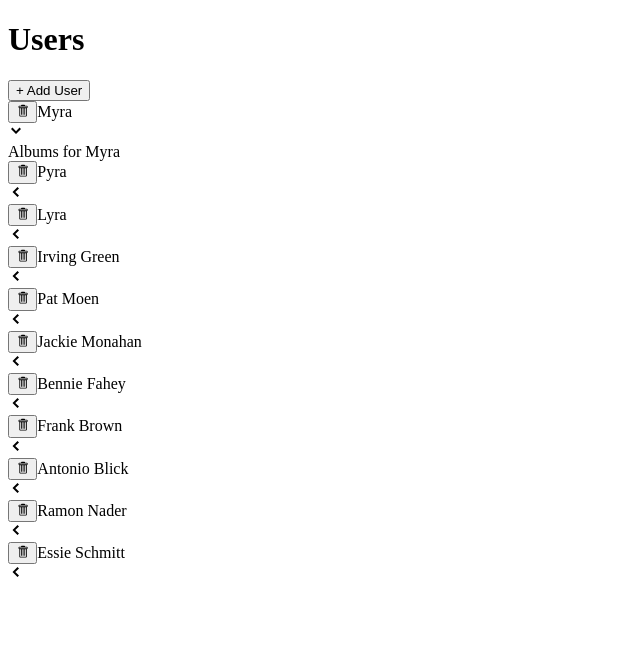
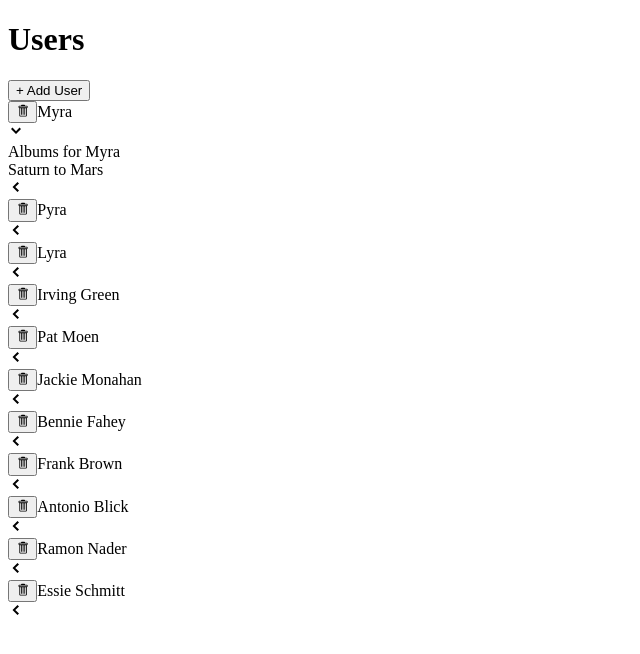
Before and after one commit to AttilaTech01/react-projects-albums, a React (Create React App) app: page / in a window 1280 px wide. Both pictures are taken after a click on the element 640 px from the left and 133 px from the top of the page. Shown: the top 654 px of the page, without its empty margins (0-640 px from the left). Built offline with nearby package versions, Linux system fonts and the light colour scheme; data requests are answered from the project's data file.

Commit message:
fetch and display albums with RTQ

```diff
--- a/db.json
+++ b/db.json
@@ -45,6 +45,12 @@
       "name": "Essie Schmitt"
     }
   ],
-  "albums": [],
+  "albums": [
+    {
+      "id": 78,
+      "title": "Saturn to Mars",
+      "userId": 1
+    }
+  ],
   "photos": []
 }
--- a/src/components/AlbumsList.js
+++ b/src/components/AlbumsList.js
@@ -1,7 +1,29 @@
+import { useFetchAlbumsQuery } from "../store";
+import Skeleton from './Skeleton';
+import ExpandablePanel from './ExpandablePanel';
+//import Button from './Button';
+
 function AlbumsList({ user }) {
+    const { data, error, isLoading } = useFetchAlbumsQuery(user);
+
+    let content;
+    if (isLoading) {
+        content = <Skeleton times={3} className="h-10 w-full" />;
+    } else if (error) {
+        content = <div>Error while fetching data ...</div>;
+    } else {
+        content = data.map((album) => {
+            const header = <div>{album.title}</div>
+            return <ExpandablePanel key={album.id} header={header}>
+                List of photos in the album
+            </ExpandablePanel>
+        })
+    }
+
     return (
         <div>
-            Albums for {user.name}
+            <div>Albums for {user.name}</div>
+            <div>{content}</div>
         </div>
     );
 };
--- /dev/null
+++ b/src/store/apis/albumsApi.js
@@ -0,0 +1,26 @@
+import { createApi, fetchBaseQuery } from '@reduxjs/toolkit/query/react';
+
+const albumsApi = createApi({
+    reducerPath: 'albums',
+    baseQuery: fetchBaseQuery({
+        baseUrl: 'http://localhost:3005'
+    }),
+    endpoints(builder) {
+        return {
+            fetchAlbums: builder.query({
+                query: (user) => {
+                    return {
+                        url: '/albums',
+                        params: {
+                            userId: user.id,
+                        },
+                        method: 'GET'
+                    };
+                }
+            })
+        };
+    }
+});
+
+export const { useFetchAlbumsQuery } = albumsApi;
+export { albumsApi };
--- a/src/store/index.js
+++ b/src/store/index.js
@@ -1,12 +1,22 @@
 import { configureStore } from "@reduxjs/toolkit";
+import { setupListeners } from "@reduxjs/toolkit/query";
 import { usersReducer } from "./slices/usersSlice";
+import { albumsApi } from "./apis/albumsApi";
 
 export const store = configureStore({
     reducer: {
         users: usersReducer,
+        [albumsApi.reducerPath]: albumsApi.reducer
+    },
+    middleware: (getDefaultMiddleware) => {
+        return getDefaultMiddleware().concat(albumsApi.middleware);
     }
 });
+
+setupListeners(store.dispatch);
 
 export * from './thunks/addUser';
 export * from './thunks/deleteUser';
 export * from './thunks/fetchUsers';
+
+export { useFetchAlbumsQuery } from './apis/albumsApi';
```
Also changed, not shown: 1 other file (tests, documents, lock files or other folders).
